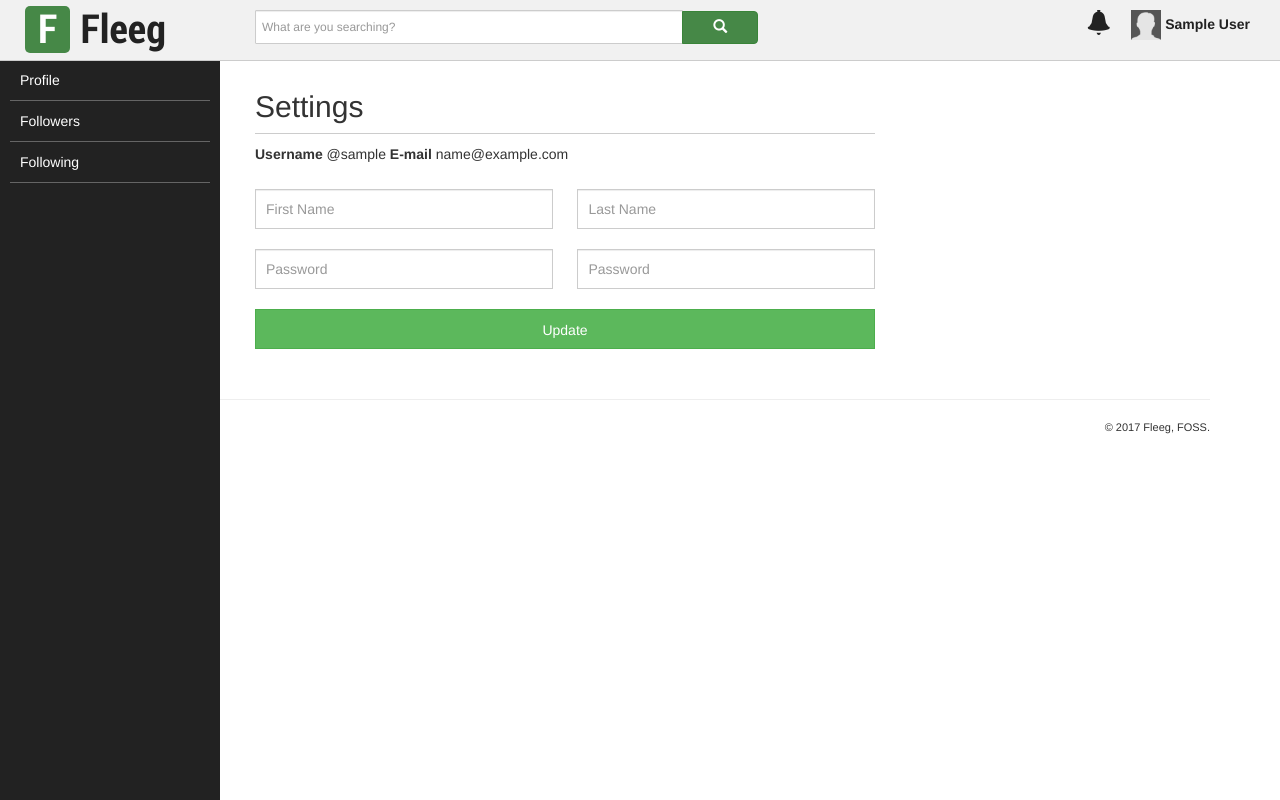
After one commit to Fleeg/fleeg-platform, a Django app: page /account/settings/ in a window 1280 px wide. The commit adds this page. Run offline with Django 3.2, Linux system fonts and the light colour scheme; a user stored in the database is signed in; tables that the repository leaves empty hold one stand-in row (values such as "Sample post"); some libraries are stand-ins or nearby versions.

Commit message:
Add settings files
* Add route for settings
* Add class view for settings
* Add new html file for settings

```diff
--- /dev/null
+++ b/account/templates/account/settings.html
@@ -0,0 +1,37 @@
+{% extends "internal-layout.html" %}
+{% block title %}Fleeg | {{ user.first_name }} {{ user.last_name }}{% endblock %}
+{% block content %}
+    {% include 'side-menu.html' %}
+    <!-- CONTENT -->
+    <div class="container fhome-wall" style="margin-top:70px;">
+        <h2>Settings</h2>
+        {% if formSignUp.errors %}
+            <div id="fsignup-alert" class="alert alert-warning" style="color:#222;">
+                <strong>Sing up failed.</strong> Verify information and try again.
+            {{ formSignUp.errors }}
+            </div>
+        {% elif formSignUp %}
+            <div id="fsignup-success" class="alert alert-success" style="color:#222;">
+                <strong>Account is done.</strong>You can login right now.</div>
+        {% endif %}
+        <form id="signup-form" accept-charset="UTF-8" method="POST" action="{% url 'account_settings' %}">
+            {% csrf_token %}
+            <div class="form-group" style="border-top: 1px solid #CCCCCC; padding: 10px 0; font-size: 14px;">
+                <strong>Username</strong> @{{ settings.user.username }}
+                <strong>E-mail</strong> {{ settings.user.email }}
+            </div>
+
+            <input type="text" name="first_name" id="firstName" value="{{ formSignUp.first_name.value }}"
+                   placeholder="First Name" class="form-control fsignup-input" style="width:48%; float:left;" required>
+            <input type="text" name="last_name" id="lastName" value="{{ formSignUp.last_name.value }}"
+                   placeholder="Last Name" class="form-control fsignup-input" style="width:48%; display:inline-block; margin-left:4%;" required>
+
+            <input type="password" name="password" id="password-signup"
+                   placeholder="Password" class="form-control fsignup-input" style="width:48%; float:left;" required>
+            <input type="confirmation" name="confirmation" id="password-signup"
+                   placeholder="Password" class="form-control fsignup-input" style="width:48%; display:inline-block; margin-left:4%;" required>
+
+            <input type="submit" value="Update" class="btn btn-success btn-block fsignup-input">
+        </form>
+    </div>
+{% endblock %}
--- a/account/urls.py
+++ b/account/urls.py
@@ -1,11 +1,12 @@
 from django.conf.urls import url
-from account.views import AuthView, ProfileView
+from account.views import AuthView, ProfileView, SettingsView
 
 
 urlpatterns = [
     url(r'^signup/', AuthView.signup, name='account_signup'),
     url(r'^login/', AuthView.login, name='account_login'),
     url(r'^logout/', AuthView.logout_redirect, name='account_logout'),
+    url(r'^settings/', SettingsView.settings, name='account_settings'),
     url(r'^follow/(?P<username>\w+)', ProfileView.follow, name='account_follow'),
     url(r'^unfollow/(?P<username>\w+)', ProfileView.unfollow, name='account_unfollow'),
 ]
--- a/account/views.py
+++ b/account/views.py
@@ -110,3 +110,11 @@ class ProfileView:
             follow = Account.get_by_username(username)
             owner.unfollow(follow)
             return redirect('profile', username)
+
+
+class SettingsView:
+    @staticmethod
+    @login_required
+    def settings(request):
+        account = Account.get_by_user(request.user)
+        return render(request, 'account/settings.html', {'settings': account})
--- a/common/templates/internal-layout.html
+++ b/common/templates/internal-layout.html
@@ -59,7 +59,7 @@
                       <ul class="dropdown-menu">
                         <li><a href="{% url 'home' %}">Home</a></li>
                         <li><a href="{% url 'profile' username=user.username %}">Profile</a></li>
-                        <li><a href="#">Settings</a></li>
+                        <li><a href="{% url 'account_settings' %}">Settings</a></li>
                         <li class="divider"></li>
                         <li><a href="{% url 'account_logout' %}">Sign out</a></li>
                       </ul>
--- /dev/null
+++ b/common/templates/side-menu.html
@@ -0,0 +1,8 @@
+<!-- SIDE MENU -->
+<menu>
+    <ul>
+        <li><a href="{% url 'profile' username=user.username %}">Profile</a></li>
+        <li><a href="{% url 'followers' username=user.username %}">Followers</a></li>
+        <li><a href="{% url 'following' username=user.username %}">Following</a></li>
+    </ul>
+</menu>
```
Also changed, not shown: common/templates/home.html (+1 -8 lines).
